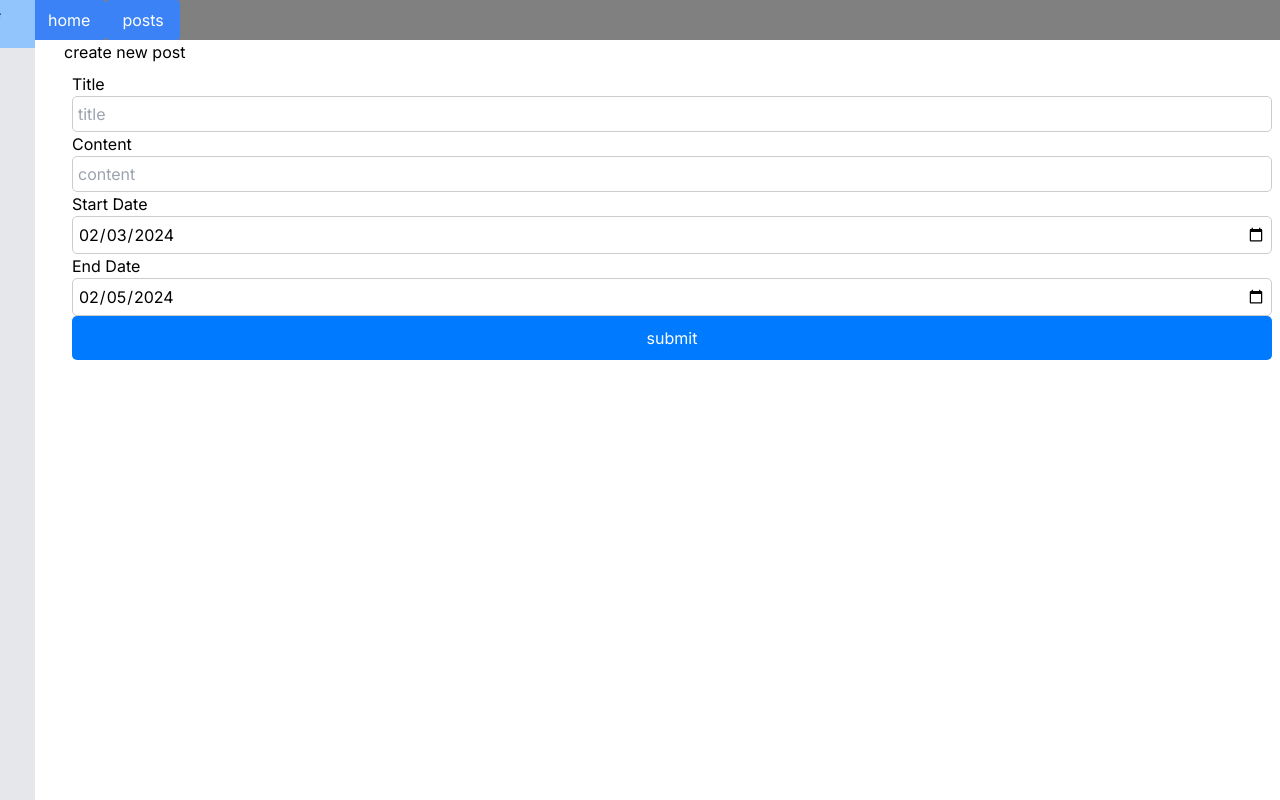
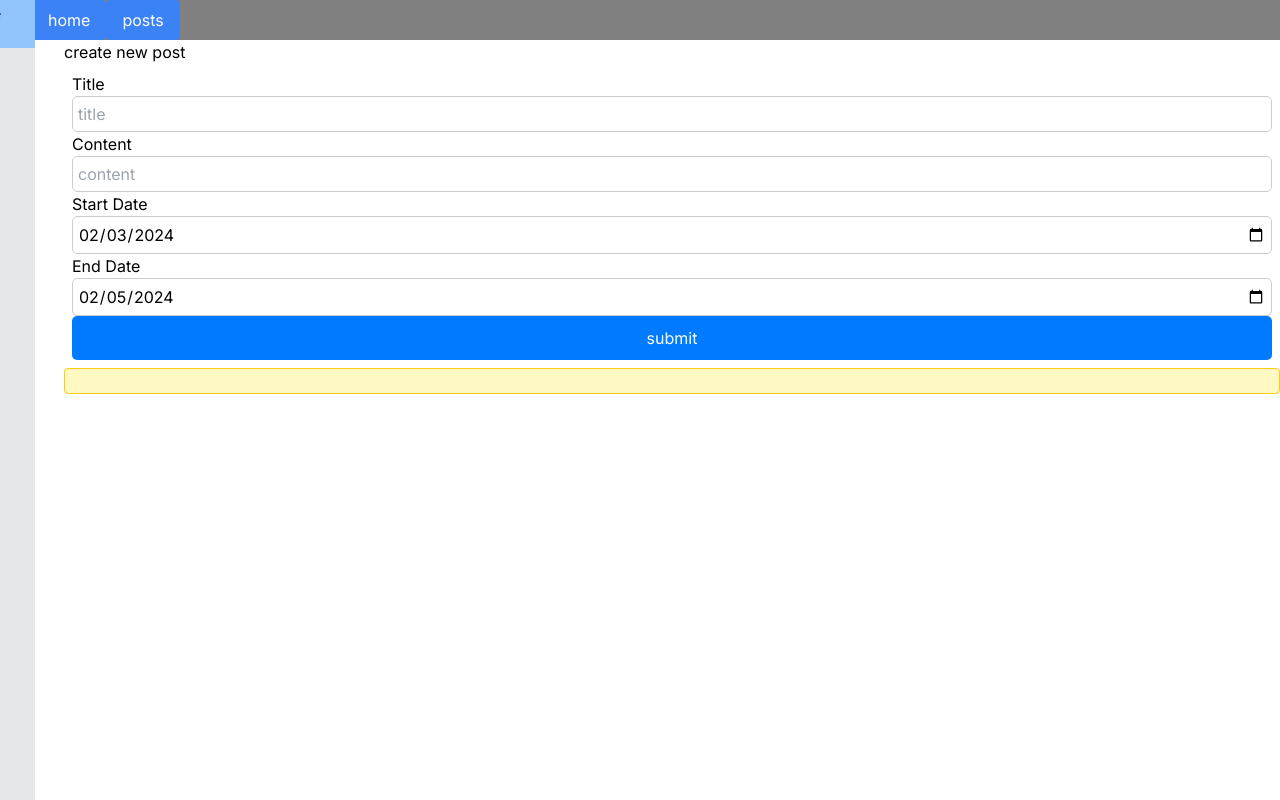
Before and after one commit to zzaizzai/nextjs-fastapi-project-manage, a Next.js app: page /posts/create in a window 1280 px wide. Built offline with nearby package versions, Linux system fonts and the light colour scheme.

Commit message:
install flash-msg

```diff
--- a/app/layout.tsx
+++ b/app/layout.tsx
@@ -10,11 +10,7 @@ export const metadata = {
 	description: 'Generated by create next app',
 }
 
-export default function RootLayout({
-	children,
-}: {
-	children: React.ReactNode
-}) {
+export default function RootLayout({ children, }: { children: React.ReactNode }) {
 	return (
 		<html lang="en">
 			<body className={inter.className}>
--- a/app/posts/create/page.tsx
+++ b/app/posts/create/page.tsx
@@ -28,8 +28,6 @@ export default function ListItem({ history }: any) {
     const handleSubmit = (e: FormEvent<HTMLFormElement>) => {
         e.preventDefault();
 
-        console.log(formData)
-
         // Check
         if (formData.title == "") {
             setMsg("title is empty")
@@ -53,6 +51,7 @@ export default function ListItem({ history }: any) {
             })
             .catch((error) => {
                 console.error('Error:', error);
+                setMsg(error)
             });
     };
 
@@ -100,7 +99,9 @@ export default function ListItem({ history }: any) {
                 <button>submit</button>
             </form>
 
-            {msg}
+            <div className="bg-yellow-100 border border-yellow-400 text-yellow-700 px-4 py-3 rounded relative" role="alert">
+                <span className="block sm:inline">{msg}</span>
+            </div>
         </div>
     );
 }
--- a/package.json
+++ b/package.json
@@ -21,6 +21,7 @@
     "eslint": "8.41.0",
     "eslint-config-next": "13.4.4",
     "next": "13.4.4",
+    "next-flash": "^1.0.2",
     "next-navigation": "^1.0.6",
     "postcss": "8.4.23",
     "react": "18.2.0",
```
Also changed, not shown: app/context/session.tsx (added), 1 other file (tests, documents, lock files or other folders).
